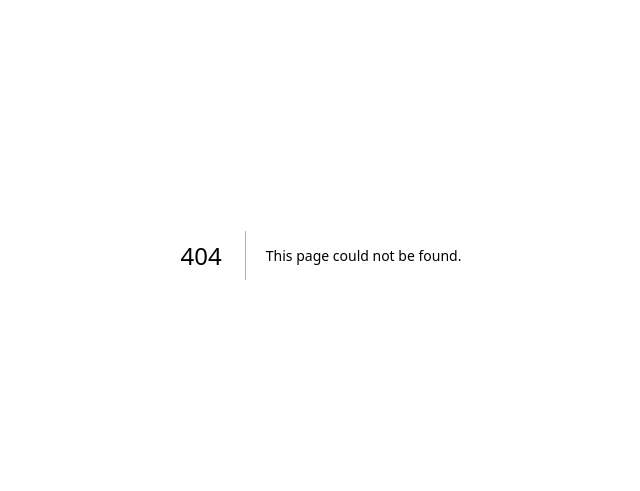
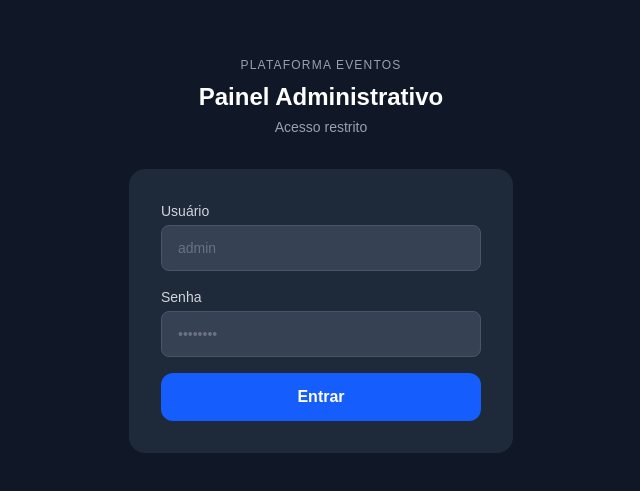
Before and after one commit to guimoby-prog/plataforma-eventos, a Next.js app: page /acesso-admin in a window 1280 px wide. Before the commit this address had no page. Shown: the part 145-636 px from the top of the page, without its empty margins (319-959 px from the left). Built offline with nearby package versions, Linux system fonts and the light colour scheme.

Commit message:
feat: protecao do painel admin com login e middleware

```diff
--- /dev/null
+++ b/app/acesso-admin/page.tsx
@@ -0,0 +1,82 @@
+"use client";
+
+import { useState } from "react";
+import { useRouter } from "next/navigation";
+
+export default function AdminLogin() {
+  const router = useRouter();
+  const [form, setForm] = useState({ usuario: "", senha: "" });
+  const [erro, setErro] = useState("");
+  const [carregando, setCarregando] = useState(false);
+
+  async function handleSubmit(e: React.FormEvent) {
+    e.preventDefault();
+    setErro("");
+    setCarregando(true);
+    try {
+      const res = await fetch("/api/admin/auth/login", {
+        method: "POST",
+        headers: { "Content-Type": "application/json" },
+        body: JSON.stringify(form),
+      });
+      const data = await res.json();
+      if (!res.ok) throw new Error(data.erro);
+      router.push("/admin");
+      router.refresh();
+    } catch (err: unknown) {
+      setErro(err instanceof Error ? err.message : "Erro inesperado.");
+    } finally {
+      setCarregando(false);
+    }
+  }
+
+  return (
+    <div className="min-h-screen bg-gray-900 flex items-center justify-center px-4">
+      <div className="w-full max-w-sm">
+        <div className="text-center mb-8">
+          <p className="text-xs text-gray-400 uppercase tracking-widest mb-2">Plataforma Eventos</p>
+          <h1 className="text-2xl font-bold text-white">Painel Administrativo</h1>
+          <p className="text-gray-400 text-sm mt-1">Acesso restrito</p>
+        </div>
+
+        <form onSubmit={handleSubmit} className="bg-gray-800 rounded-2xl p-8 space-y-4">
+          <div>
+            <label className="block text-sm font-medium text-gray-300 mb-1">Usuário</label>
+            <input
+              value={form.usuario}
+              onChange={(e) => setForm((p) => ({ ...p, usuario: e.target.value }))}
+              required
+              placeholder="admin"
+              className="w-full bg-gray-700 border border-gray-600 rounded-lg px-4 py-3 text-sm text-white placeholder-gray-500 focus:outline-none focus:ring-2 focus:ring-blue-500"
+            />
+          </div>
+          <div>
+            <label className="block text-sm font-medium text-gray-300 mb-1">Senha</label>
+            <input
+              type="password"
+              value={form.senha}
+              onChange={(e) => setForm((p) => ({ ...p, senha: e.target.value }))}
+              required
+              placeholder="••••••••"
+              className="w-full bg-gray-700 border border-gray-600 rounded-lg px-4 py-3 text-sm text-white placeholder-gray-500 focus:outline-none focus:ring-2 focus:ring-blue-500"
+            />
+          </div>
+
+          {erro && (
+            <div className="bg-red-900/40 border border-red-700 text-red-400 text-sm rounded-lg px-4 py-3">
+              {erro}
+            </div>
+          )}
+
+          <button
+            type="submit"
+            disabled={carregando}
+            className="w-full bg-blue-600 text-white font-semibold py-3 rounded-xl hover:bg-blue-700 transition-colors disabled:opacity-60"
+          >
+            {carregando ? "Entrando..." : "Entrar"}
+          </button>
+        </form>
+      </div>
+    </div>
+  );
+}
--- /dev/null
+++ b/app/admin/AdminLogoutButton.tsx
@@ -0,0 +1,18 @@
+"use client";
+
+import { useRouter } from "next/navigation";
+
+export default function AdminLogoutButton() {
+  const router = useRouter();
+
+  async function handleLogout() {
+    await fetch("/api/admin/auth/logout", { method: "POST" });
+    router.push("/admin/login");
+  }
+
+  return (
+    <button onClick={handleLogout} className="text-xs text-gray-400 hover:text-red-400 transition-colors">
+      Sair do admin
+    </button>
+  );
+}
--- a/app/admin/layout.tsx
+++ b/app/admin/layout.tsx
@@ -1,4 +1,5 @@
 import Link from "next/link";
+import AdminLogoutButton from "./AdminLogoutButton";
 
 const MENU = [
   { href: "/admin", label: "Dashboard", icon: "▦" },
@@ -12,7 +13,6 @@ const MENU = [
 export default function AdminLayout({ children }: { children: React.ReactNode }) {
   return (
     <div className="flex min-h-screen bg-gray-100">
-      {/* Sidebar */}
       <aside className="w-64 bg-gray-900 text-white flex flex-col">
         <div className="px-6 py-5 border-b border-gray-700">
           <p className="text-xs text-gray-400 uppercase tracking-wider mb-1">Plataforma Eventos</p>
@@ -30,14 +30,14 @@ export default function AdminLayout({ children }: { children: React.ReactNode })
             </Link>
           ))}
         </nav>
-        <div className="px-6 py-4 border-t border-gray-700">
-          <Link href="/" className="text-xs text-gray-400 hover:text-white transition-colors">
+        <div className="px-6 py-4 border-t border-gray-700 space-y-2">
+          <Link href="/" className="block text-xs text-gray-400 hover:text-white transition-colors">
             ← Ver hotsite
           </Link>
+          <AdminLogoutButton />
         </div>
       </aside>
 
-      {/* Conteúdo */}
       <main className="flex-1 overflow-auto">
         {children}
       </main>
--- /dev/null
+++ b/app/api/admin/auth/login/route.ts
@@ -0,0 +1,27 @@
+import { NextRequest, NextResponse } from "next/server";
+import { cookies } from "next/headers";
+
+export async function POST(req: NextRequest) {
+  try {
+    const { usuario, senha } = await req.json();
+
+    if (
+      usuario !== process.env.ADMIN_USER ||
+      senha !== process.env.ADMIN_PASSWORD
+    ) {
+      return NextResponse.json({ erro: "Usuário ou senha incorretos." }, { status: 401 });
+    }
+
+    const cookieStore = await cookies();
+    cookieStore.set("admin_session", process.env.ADMIN_SESSION_SECRET!, {
+      httpOnly: true,
+      secure: process.env.NODE_ENV === "production",
+      maxAge: 60 * 60 * 8, // 8 horas
+      path: "/",
+    });
+
+    return NextResponse.json({ sucesso: true });
+  } catch {
+    return NextResponse.json({ erro: "Erro interno." }, { status: 500 });
+  }
+}
--- /dev/null
+++ b/app/api/admin/auth/logout/route.ts
@@ -0,0 +1,8 @@
+import { NextResponse } from "next/server";
+import { cookies } from "next/headers";
+
+export async function POST() {
+  const cookieStore = await cookies();
+  cookieStore.delete("admin_session");
+  return NextResponse.json({ sucesso: true });
+}
--- /dev/null
+++ b/middleware.ts
@@ -0,0 +1,18 @@
+import { NextRequest, NextResponse } from "next/server";
+
+export function middleware(req: NextRequest) {
+  const { pathname } = req.nextUrl;
+
+  if (pathname.startsWith("/admin")) {
+    const session = req.cookies.get("admin_session")?.value;
+    if (session !== process.env.ADMIN_SESSION_SECRET) {
+      return NextResponse.redirect(new URL("/acesso-admin", req.url));
+    }
+  }
+
+  return NextResponse.next();
+}
+
+export const config = {
+  matcher: ["/admin/:path*"],
+};
```
